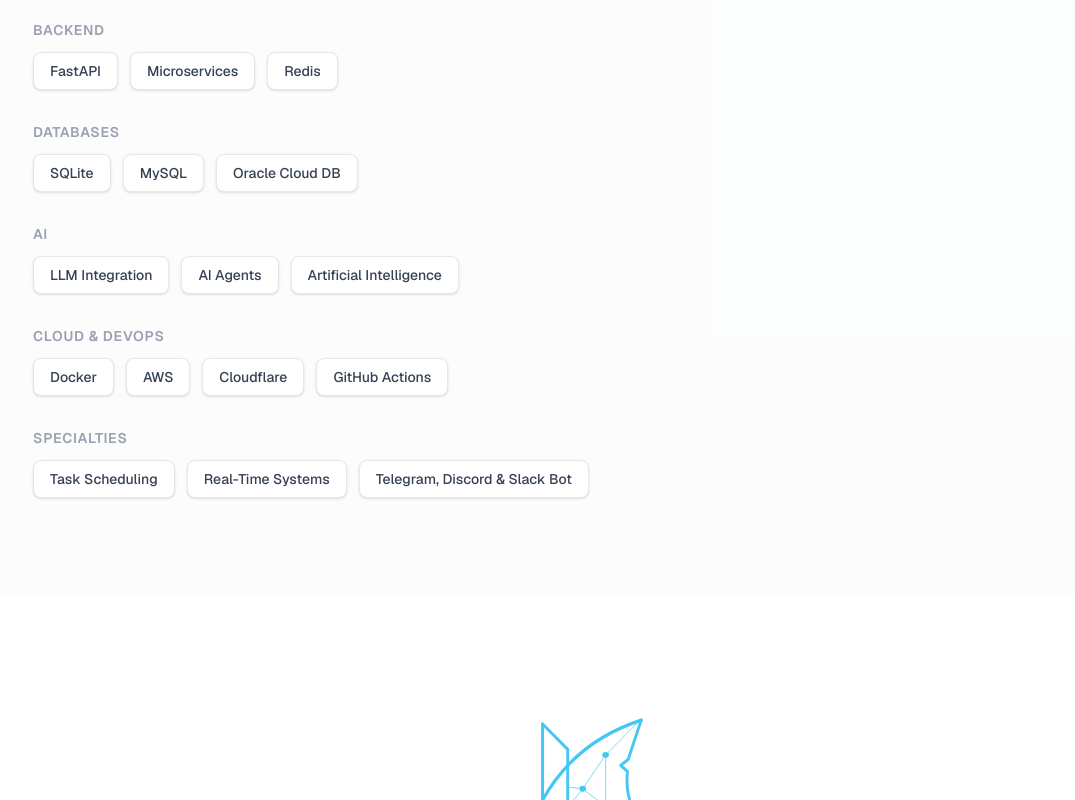
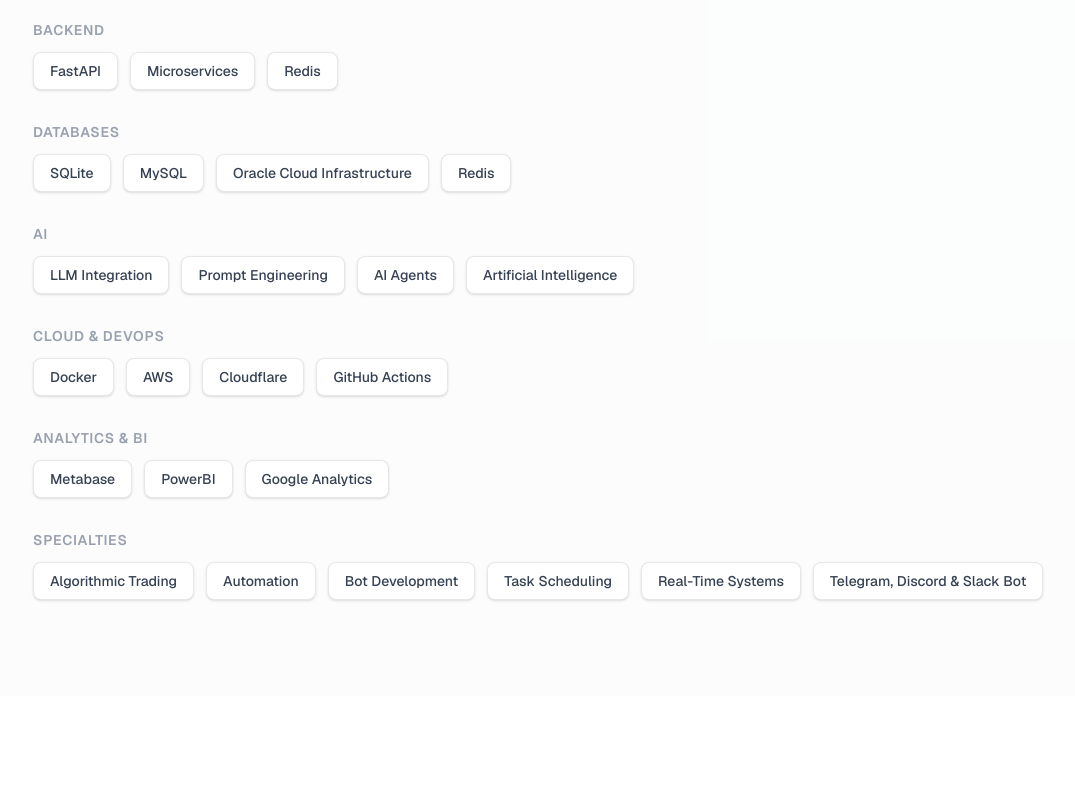
Before and after one commit to Sharkprojects/lsharktech-site, a Next.js app: page / in a window 1280 px wide. Shown: the part 2200-3000 px from the top of the page, without its empty margins (55-1130 px from the left). Built offline with nearby package versions, Linux system fonts and the light colour scheme.

Commit message:
feat: update translation items in i18n files for improved accuracy and add new categories

```diff
--- a/src/i18n/en.ts
+++ b/src/i18n/en.ts
@@ -106,7 +106,7 @@
     categories: [
       {
         name: 'Languages',
-        items: ['Python', 'Go', 'TypeScript', 'JavaScript', 'HTML5', 'CSS'],
+        items: ['Python', 'Go', 'TypeScript', 'JavaScript', 'HTML5'],
       },
       {
         name: 'Frontend',
@@ -118,19 +118,23 @@
       },
       {
         name: 'Databases',
-        items: ['SQLite', 'MySQL', 'Oracle Cloud DB'],
+        items: ['SQLite', 'MySQL', 'Oracle Cloud Infrastructure', 'Redis'],
       },
       {
         name: 'AI',
-        items: ['LLM Integration', 'AI Agents', 'Artificial Intelligence'],
+        items: ['LLM Integration', 'Prompt Engineering', 'AI Agents', 'Artificial Intelligence'],
       },
       {
         name: 'Cloud & DevOps',
         items: ['Docker', 'AWS', 'Cloudflare', 'GitHub Actions'],
       },
       {
+        name: 'Analytics & BI',
+        items: ['Metabase', 'PowerBI', 'Google Analytics'],
+      },
+      {
         name: 'Specialties',
-        items: ['Task Scheduling', 'Real-Time Systems', 'Telegram, Discord & Slack Bot'],
+        items: ['Algorithmic Trading', 'Automation', 'Bot Development', 'Task Scheduling', 'Real-Time Systems', 'Telegram, Discord & Slack Bot'],
       },
     ],
   },
--- a/src/i18n/pt.ts
+++ b/src/i18n/pt.ts
@@ -106,7 +106,7 @@
     categories: [
       {
         name: 'Linguagens',
-        items: ['Python', 'Go', 'TypeScript', 'JavaScript', 'HTML5', 'CSS'],
+        items: ['Python', 'Go', 'TypeScript', 'JavaScript', 'HTML5'],
       },
       {
         name: 'Frontend',
@@ -118,19 +118,23 @@
       },
       {
         name: 'Bancos de Dados',
-        items: ['SQLite', 'MySQL', 'Oracle Cloud DB'],
+        items: ['SQLite', 'MySQL', 'Oracle Cloud Infrastructure', 'Redis'],
       },
       {
         name: 'IA',
-        items: ['LLM Integration', 'AI Agents', 'Artificial Intelligence'],
+        items: ['LLM Integration', 'Prompt Engineering', 'AI Agents', 'Artificial Intelligence'],
       },
       {
         name: 'Cloud & DevOps',
         items: ['Docker', 'AWS', 'Cloudflare', 'GitHub Actions'],
       },
       {
+        name: 'Analytics & BI',
+        items: ['Metabase', 'PowerBI', 'Google Analytics'],
+      },
+      {
         name: 'Especialidades',
-        items: ['Task Scheduling', 'Real-Time Systems', 'Telegram, Discord e Slack Bot'],
+        items: ['Algorithmic Trading', 'Automation', 'Bot Development', 'Task Scheduling', 'Real-Time Systems', 'Telegram, Discord e Slack Bot'],
       },
     ],
   },
```
